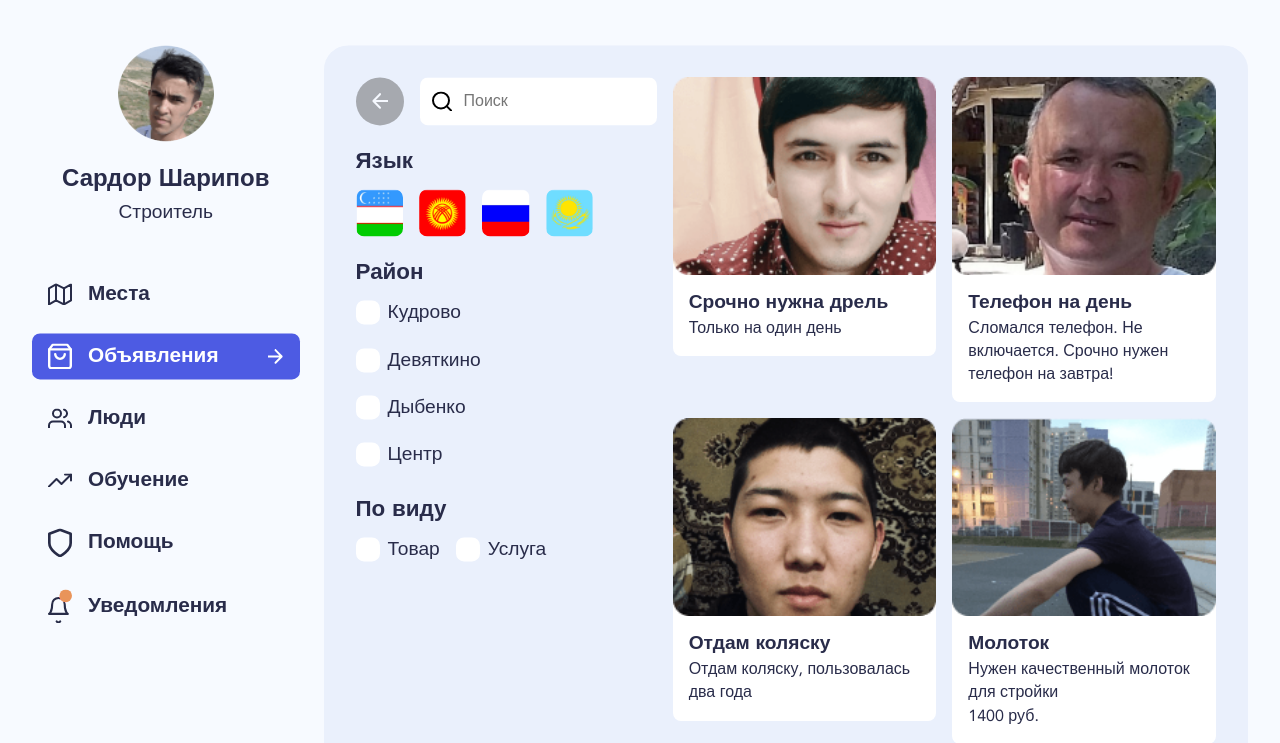
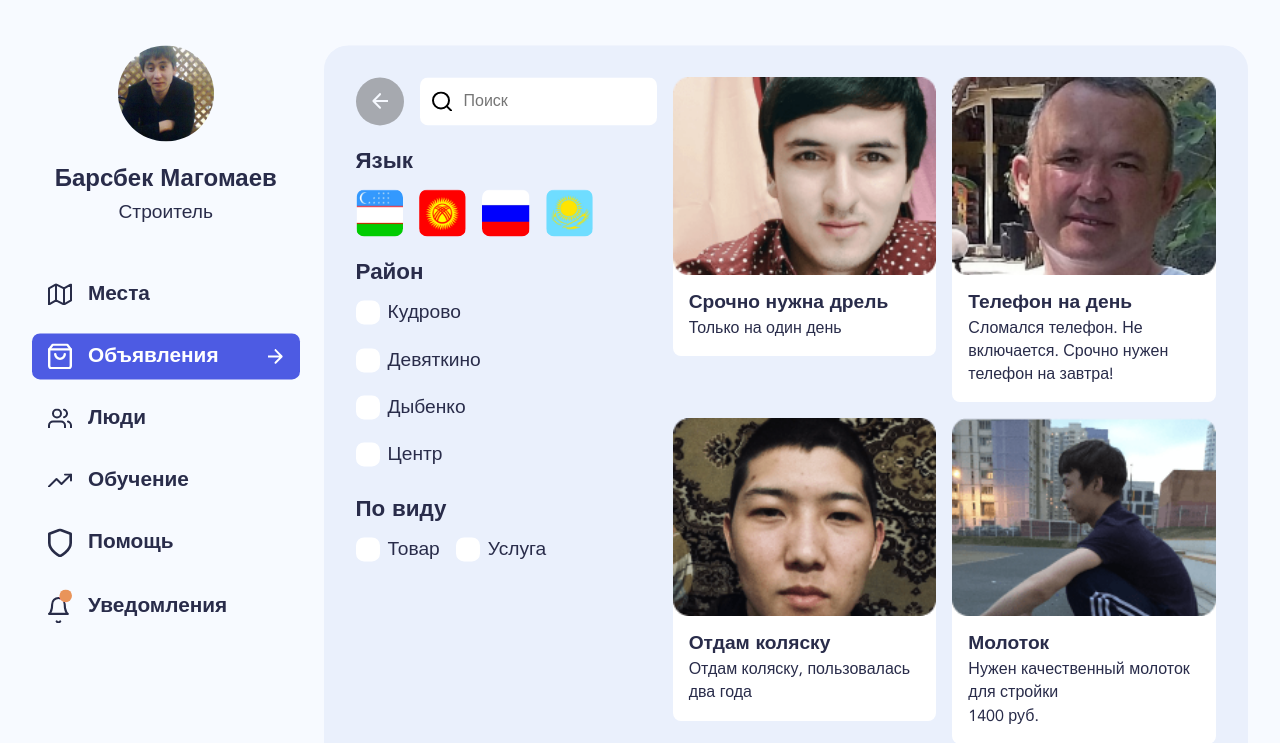
Before and after one commit to PPnP/LaborHack, a Python web app: template app/templates/desk.html in a window 1280 px wide. Shown: the top 743 px of the page. Run offline with Jinja, Linux system fonts and the light colour scheme; the template is opened without the code that fills it, so the values that code supplies are empty; some libraries are stand-ins or nearby versions.

Commit message:
to change current user

```diff
--- a/app/templates/blocks/profile.html
+++ b/app/templates/blocks/profile.html
@@ -1,8 +1,8 @@
 <div class="user-profile">
-    <img class="user-profile__avatar" src="{{ url_for('static', filename='images/people/profile.png') }}">
+    <img class="user-profile__avatar" src="{{ url_for('static', filename='images/people/profile.jpg') }}">
     <div class="user-profile__info">
         <h1 class="user-profile__name">
-            Сардор Шарипов
+            Барсбек Магомаев
         </h1>
         <h4 class="user-profile__occupation">
             Строитель
```
Also changed, not shown: app/static/images/people/profile.jpg (added), app/static/images/people/profile.png (deleted).
